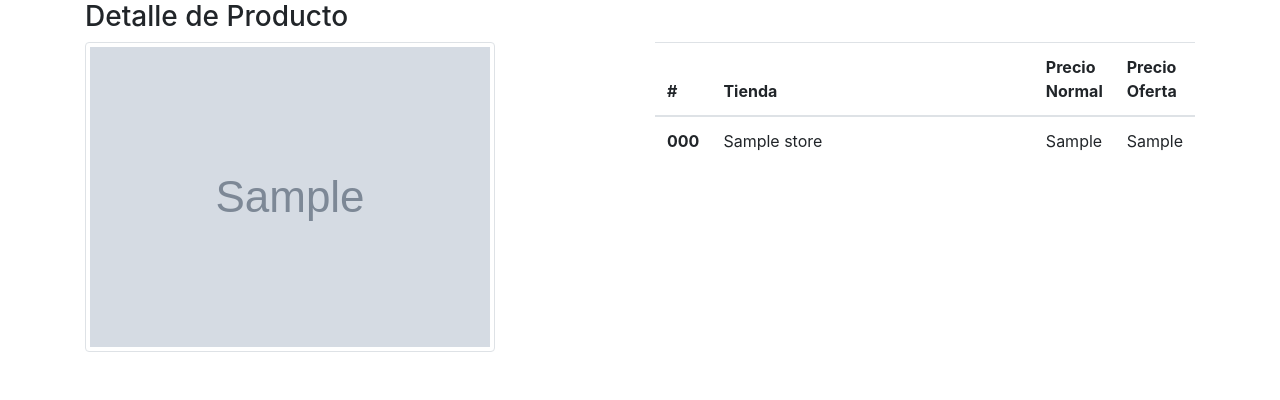
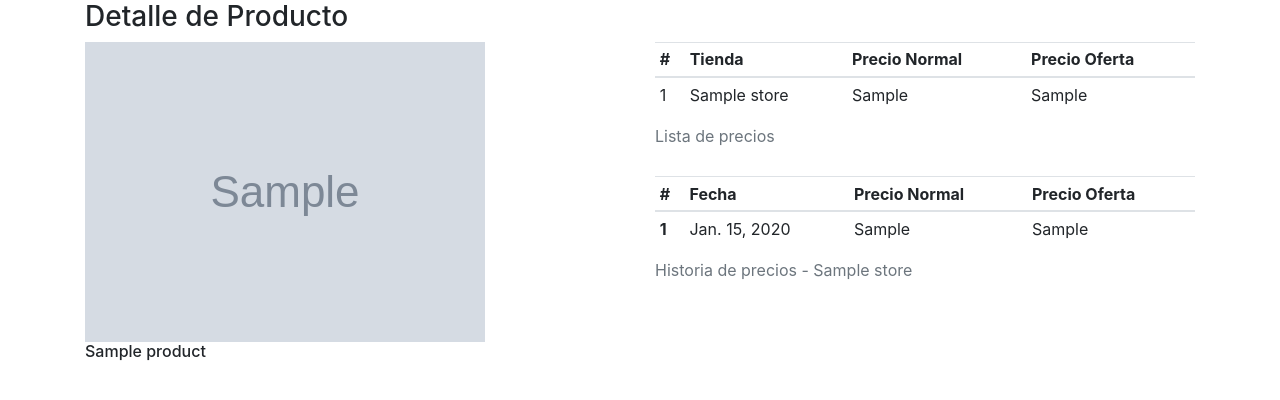
Before and after one commit to hernanceron/pythonProjects, a Django app: template babypromo/catalog/templates/catalog/product_detail.html in a window 1280 px wide. Shown: the part 56-456 px from the top of the page. Run offline with Django 3.2, Linux system fonts and the light colour scheme; the template is opened without the code that fills it: values that come from a table or form of the project are taken from there, others are empty; tables that the repository leaves empty hold one stand-in row (values such as "Sample post"); grey boxes marked "Sample" are stand-in pictures; some libraries are stand-ins or nearby versions.

Commit message:
Se agrego el historico y el filtrado de fechas

```diff
--- a/babypromo/catalog/admin.py
+++ b/babypromo/catalog/admin.py
@@ -4,7 +4,7 @@ from . import models
 # Register your models here.
 
 class ProductAdmin(admin.ModelAdmin):
-    list_display = ('name' , 'store')
+    list_display = ('name' , 'store', 'published_date')
     list_filter = ('store',)
 
 admin.site.register(models.Product, ProductAdmin)
--- a/babypromo/catalog/models.py
+++ b/babypromo/catalog/models.py
@@ -1,5 +1,5 @@
 from django.db import models
-
+from datetime import date
 
 # Create your models here.
 class Store(models.Model):
@@ -20,7 +20,11 @@ class ProductManager(models.Manager):
         return self.filter(store__status='activo').order_by("name")
 
     def anotherStores(self,principalCode):
-        return self.filter(principalCode = principalCode).order_by("name")
+        q1 = self.filter(principalCode = principalCode).order_by("name")
+        return q1.filter(published_date = date.today())
+
+    def historical(self, principalCode, store):
+        return self.filter(principalCode = principalCode, store__name = store)
 
 class Product(models.Model):
     published_date = models.DateField()
--- a/babypromo/catalog/templates/catalog/product_detail.html
+++ b/babypromo/catalog/templates/catalog/product_detail.html
@@ -2,25 +2,52 @@
 {% block content %}
     <h3>Detalle de Producto</h3>
     <div class="row">
-        <div class="col-md-6">
-            <img src="{{ producto.image_url }}" alt="{{ producto.name }}" class="img-thumbnail image-detail">
+        <div class="col-sm-6">
+            <div class="col-md-10 px-0">
+                <img src="{{ producto.image_url }}" alt="{{ producto.name }}" class="img-fluid">
+            </div>
+            <h6>{{ producto.name }}</h6>
         </div>
-        <div class="col-md-6">
+        <div class="col-sm-6">
             <div class="image-info">
-                <table class="table">
+                {% if lista %}
+                <table class="table table-sm">
+                    <caption>Lista de precios</caption>
                     <thead>
                         <tr>
-                            <th scope="col">#</th>
-                            <th class="col">Tienda</th>
-                            <th class="col">Precio Normal</th>
-                            <th class="col">Precio Oferta</th>
+                            <th>#</th>
+                            <th>Tienda</th>
+                            <th>Precio Normal</th>
+                            <th>Precio Oferta</th>
                         </tr>
                     </thead>
                     <tbody>
                         {% for prod in lista %}
                         <tr>
-                            <th scope="row">{{ prod.code }}</th>
+                            <td>{{ forloop.counter }}</th>
                             <td>{{ prod.store }}</td>
+                            <td>{{ prod.price }}</td>
+                            <td>{{ prod.discount_price }}</td>
+                        </tr>
+                        {% endfor %}
+                    </tbody>
+                </table>
+                {% endif %}
+                <table class="table table-sm">
+                    <caption>Historia de precios - {{ producto.store }}</caption>
+                    <thead>
+                        <tr>
+                            <th>#</th>
+                            <th>Fecha</th>
+                            <th>Precio Normal</th>
+                            <th>Precio Oferta</th>
+                        </tr>
+                    </thead>
+                    <tbody>
+                        {% for prod in historico %}
+                        <tr>
+                            <th>{{ forloop.counter }}</th>
+                            <td>{{ prod.published_date }}</td>
                             <td>{{ prod.price }}</td>
                             <td>{{ prod.discount_price }}</td>
                         </tr>
--- a/babypromo/catalog/views.py
+++ b/babypromo/catalog/views.py
@@ -19,7 +19,8 @@ class ProductDetailView(View):
     def get(self, request, *args, **kwargs):
         product = get_object_or_404(models.Product, code=kwargs['pk'])
         lista = models.Product.objects.anotherStores(product.principalCode)
-        context = {'producto' : product, 'lista': lista}
+        historico = models.Product.objects.historical(product.principalCode, product.store)
+        context = {'producto' : product, 'lista': lista, 'historico': historico}
         return render(request, 'catalog/product_detail.html', context)
 
 def upload(request):
```
